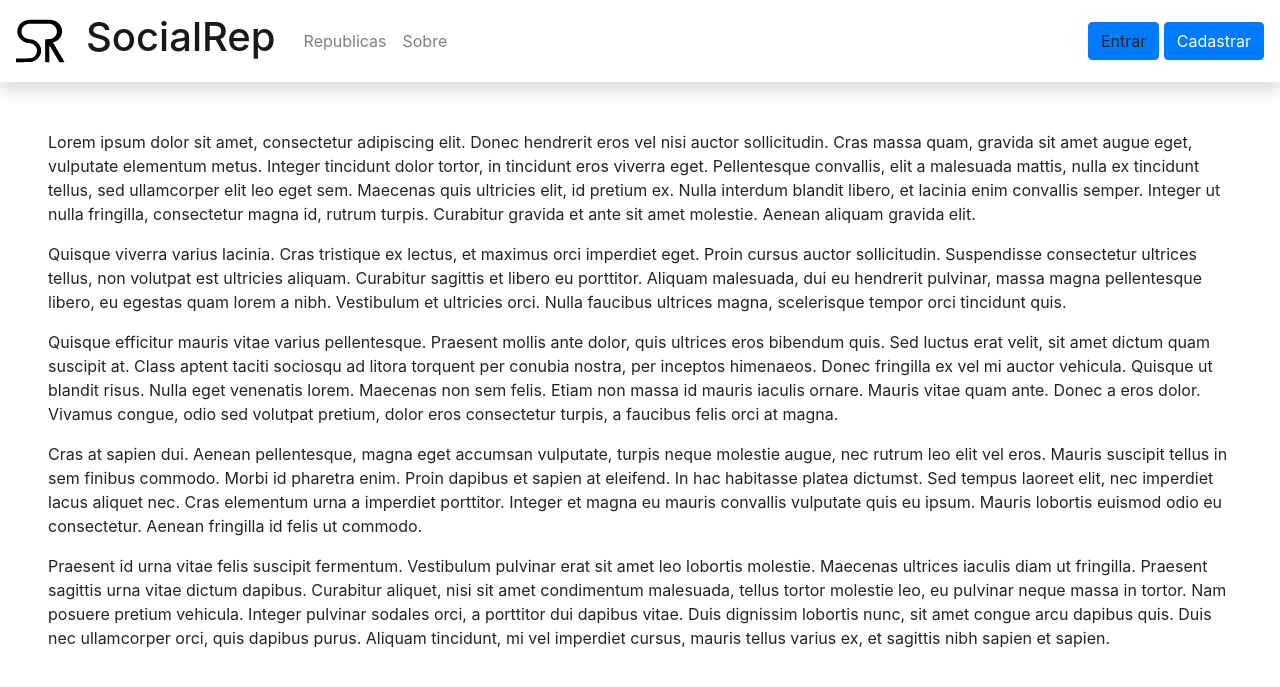
After one commit to raphaelsander/SocialRep, a Django app: page /about/ in a window 1280 px wide. The commit adds this page. Shown: the top 687 px of the page. Run offline with Django 3.2, Linux system fonts and the light colour scheme; parts of the project's set-up code (start-up, migrations or seed data) failed here and were passed over; some libraries are stand-ins or nearby versions.

Commit message:
"About" page created

```diff
--- a/src/republics/views.py
+++ b/src/republics/views.py
@@ -29,3 +29,7 @@ def create_rep(request):
 
     else:
         return redirect('/accounts/login/')
+
+
+def about(request):
+    return render(request, "about.html")
--- a/src/socialrep/urls.py
+++ b/src/socialrep/urls.py
@@ -17,13 +17,14 @@ from django.contrib import admin
 from django.urls import include, path
 from django.conf import settings
 from django.conf.urls.static import static
-from republics.views import create_rep
+from republics.views import create_rep, about
 
 
 urlpatterns = [
     path('jaVTfPOEIYPQe89JdluEvCFFYHZW5Cnm/', admin.site.urls),
     path('accounts/', include('allauth.urls')),
     path("republics/", include("republics.urls")),
+    path('about/', about, name="about"),
     path("", include("pages.urls", namespace="pages")),
     path("create/", create_rep, name="create")
 ] + static(settings.MEDIA_URL, document_root=settings.MEDIA_ROOT)
--- /dev/null
+++ b/src/templates/about.html
@@ -0,0 +1,12 @@
+{% extends "base.html" %}
+{% block title %}Sobre{% endblock %}
+{% load static %}
+{% block content %}
+  <div class="m-5">
+    <p>Lorem ipsum dolor sit amet, consectetur adipiscing elit. Donec hendrerit eros vel nisi auctor sollicitudin. Cras massa quam, gravida sit amet augue eget, vulputate elementum metus. Integer tincidunt dolor tortor, in tincidunt eros viverra eget. Pellentesque convallis, elit a malesuada mattis, nulla ex tincidunt tellus, sed ullamcorper elit leo eget sem. Maecenas quis ultricies elit, id pretium ex. Nulla interdum blandit libero, et lacinia enim convallis semper. Integer ut nulla fringilla, consectetur magna id, rutrum turpis. Curabitur gravida et ante sit amet molestie. Aenean aliquam gravida elit.</p>
+    <p>Quisque viverra varius lacinia. Cras tristique ex lectus, et maximus orci imperdiet eget. Proin cursus auctor sollicitudin. Suspendisse consectetur ultrices tellus, non volutpat est ultricies aliquam. Curabitur sagittis et libero eu porttitor. Aliquam malesuada, dui eu hendrerit pulvinar, massa magna pellentesque libero, eu egestas quam lorem a nibh. Vestibulum et ultricies orci. Nulla faucibus ultrices magna, scelerisque tempor orci tincidunt quis.</p>
+    <p>Quisque efficitur mauris vitae varius pellentesque. Praesent mollis ante dolor, quis ultrices eros bibendum quis. Sed luctus erat velit, sit amet dictum quam suscipit at. Class aptent taciti sociosqu ad litora torquent per conubia nostra, per inceptos himenaeos. Donec fringilla ex vel mi auctor vehicula. Quisque ut blandit risus. Nulla eget venenatis lorem. Maecenas non sem felis. Etiam non massa id mauris iaculis ornare. Mauris vitae quam ante. Donec a eros dolor. Vivamus congue, odio sed volutpat pretium, dolor eros consectetur turpis, a faucibus felis orci at magna.</p>
+    <p>Cras at sapien dui. Aenean pellentesque, magna eget accumsan vulputate, turpis neque molestie augue, nec rutrum leo elit vel eros. Mauris suscipit tellus in sem finibus commodo. Morbi id pharetra enim. Proin dapibus et sapien at eleifend. In hac habitasse platea dictumst. Sed tempus laoreet elit, nec imperdiet lacus aliquet nec. Cras elementum urna a imperdiet porttitor. Integer et magna eu mauris convallis vulputate quis eu ipsum. Mauris lobortis euismod odio eu consectetur. Aenean fringilla id felis ut commodo.</p>
+    <p>Praesent id urna vitae felis suscipit fermentum. Vestibulum pulvinar erat sit amet leo lobortis molestie. Maecenas ultrices iaculis diam ut fringilla. Praesent sagittis urna vitae dictum dapibus. Curabitur aliquet, nisi sit amet condimentum malesuada, tellus tortor molestie leo, eu pulvinar neque massa in tortor. Nam posuere pretium vehicula. Integer pulvinar sodales orci, a porttitor dui dapibus vitae. Duis dignissim lobortis nunc, sit amet congue arcu dapibus quis. Duis nec ullamcorper orci, quis dapibus purus. Aliquam tincidunt, mi vel imperdiet cursus, mauris tellus varius ex, et sagittis nibh sapien et sapien.</p>
+  </div>
+{% endblock %}
--- a/src/templates/base.html
+++ b/src/templates/base.html
@@ -32,7 +32,7 @@
                         <a class="nav-link" href="{% url 'republics:list' %}">Republicas</a>
                     </li>
                     <li class="nav-item" role="presentation">
-                        <a class="nav-link" href="#">Sobre</a>
+                        <a class="nav-link" href="{% url 'about' %}">Sobre</a>
                     </li>
                 </ul>
                 <ul class="nav navbar-nav flex-nowrap ml-auto">
```
